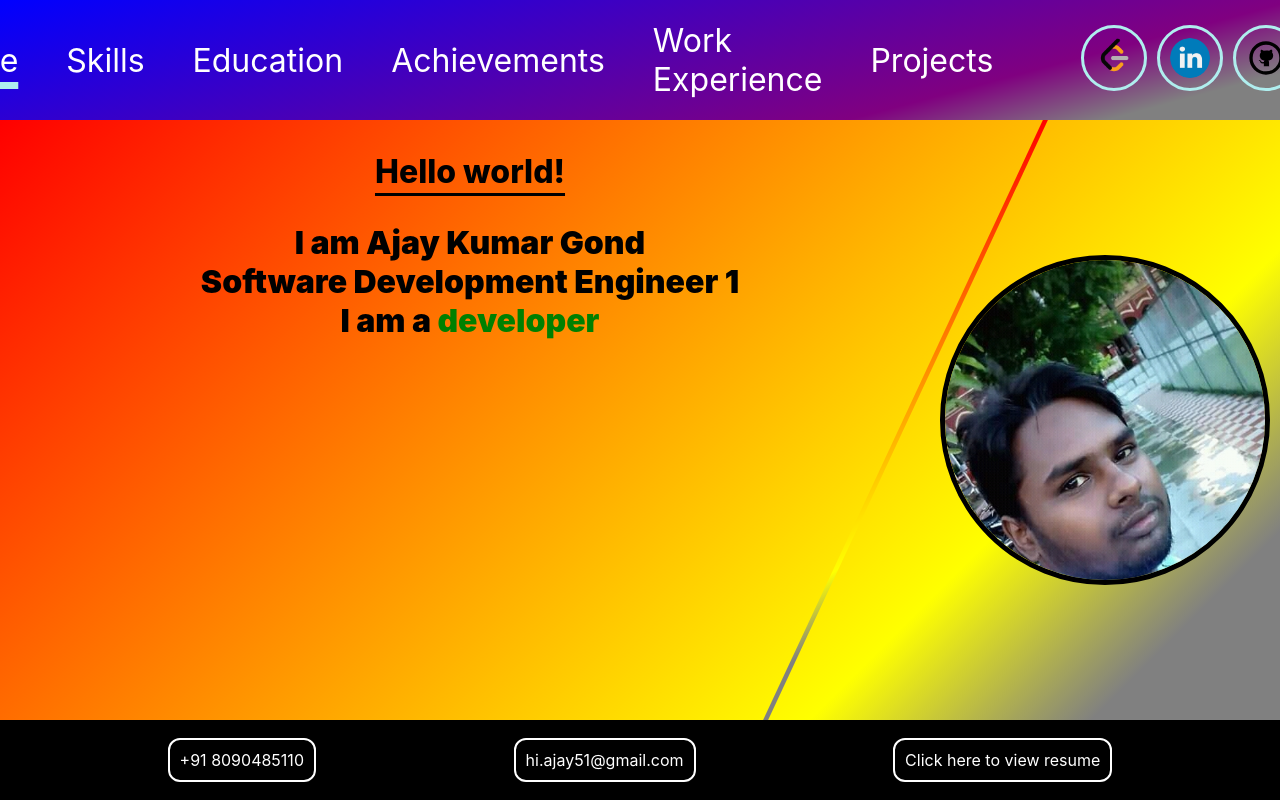
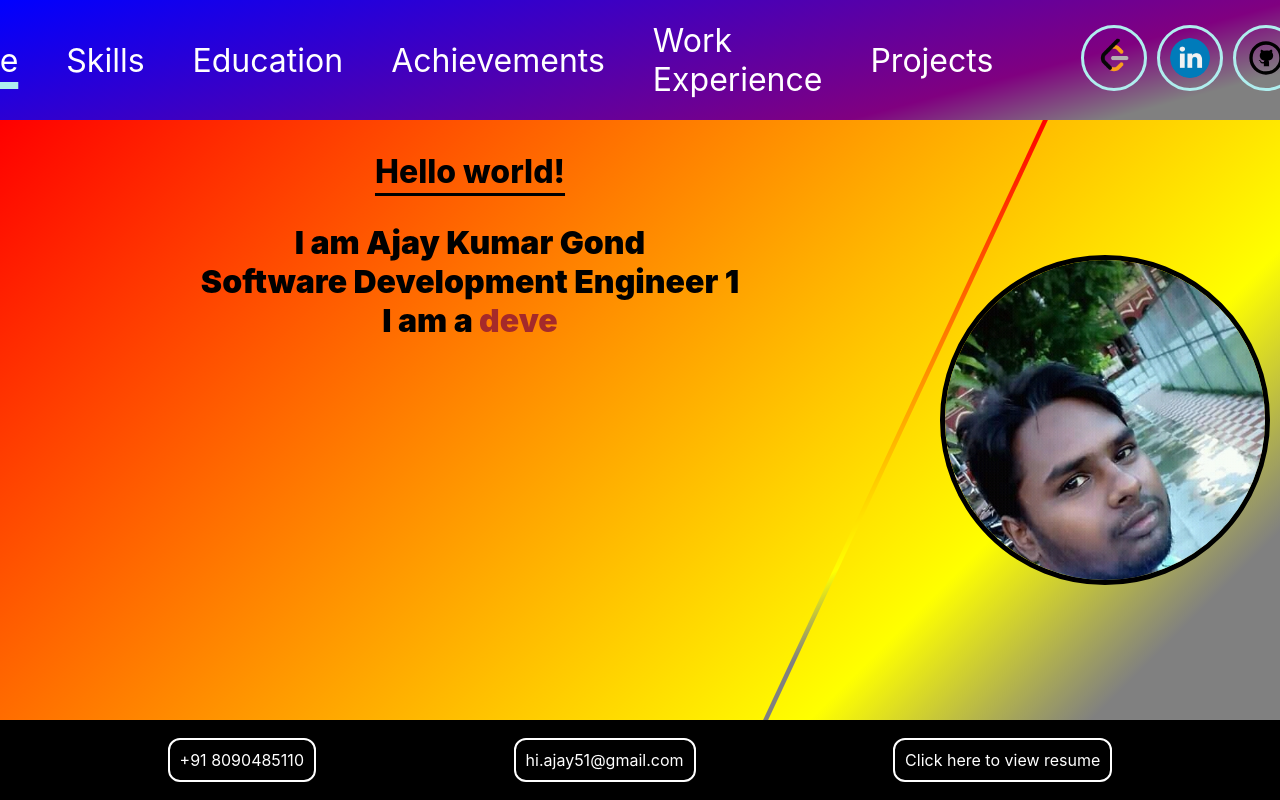
Before and after one commit to ajayg51/ajayg51-portfolio, a React (Create React App) app: page / in a window 1280 px wide. Shown: the top 800 px of the page. Built offline with nearby package versions, Linux system fonts and the light colour scheme.

Commit message:
tried to implement dynamic typing on about me

```diff
--- a/src/components/content/left_pane/about_me/about_me.jsx
+++ b/src/components/content/left_pane/about_me/about_me.jsx
@@ -3,38 +3,82 @@ import LeftPaneContent from "../left_pane_content";
 import "./about_me.css";
 
 const GetMeAsWellText = (index) => {
+  let text;
+
   switch (index) {
     case 0:
-      return (
-        <span className="coder">{LeftPaneContent.aboutMe.meAsWell.coder}</span>
-      );
+      text = LeftPaneContent.aboutMe.meAsWell.coder;
+      break;
+
     case 1:
-      return (
-        <span className="developer">
-          {LeftPaneContent.aboutMe.meAsWell.developer}
-        </span>
-      );
+      text = LeftPaneContent.aboutMe.meAsWell.developer;
+      break;
+
     case 2:
-      return (
-        <span className="singer">
-          {LeftPaneContent.aboutMe.meAsWell.singer}
-        </span>
-      );
+      text = LeftPaneContent.aboutMe.meAsWell.singer;
+      break;
   }
+
+  const [textIdx, setTextIdx] = useState(0);
+  const [outText, setOutText] = useState("");
+
+
+  useEffect(() => {
+    let interval = setInterval(
+
+      () => {
+        setOutText(
+          (prevText) => {
+            const prevTextLen = prevText.length;
+
+            console.log(prevText+" : "+text +" : "+text[prevTextLen]);
+
+            if (prevTextLen > text.length-1) {
+              console.log(text + " " + text.length);
+              return "";
+            }
+
+            return prevText += text[prevTextLen];
+          }
+        );
+      }, 100);
+
+    return () => clearInterval(interval);
+
+  }, [outText]);
+
+  // console.log(outText);
+
+  return <span className="coder">{outText}</span>;
+  // (<>
+
+  //   <span className="developer">
+
+  //   </span>
+  //   <span className="singer">
+
+  //   </span>
+  // </>);
 };
 
 const MeAsWell = () => {
   const [index, setIndex] = useState(0);
+
   useEffect(() => {
-    let interval = setInterval(() => {
-      setIndex((prevIndex) => {
-        if (prevIndex == 2) {
-          return 0;
-        }
-        return prevIndex + 1;
-      });
-    }, 3000);
+    let interval = setInterval(
+
+      () => {
+        setIndex((prevIndex) => {
+          if (prevIndex == 2) {
+            return 0;
+          }
+          return prevIndex + 1;
+        });
+
+      }, 3000);
+
     return () => clearInterval(interval);
+
   }, [index]);
 
   return <p className="me-as-well">I am a {GetMeAsWellText(index)}</p>;
```
